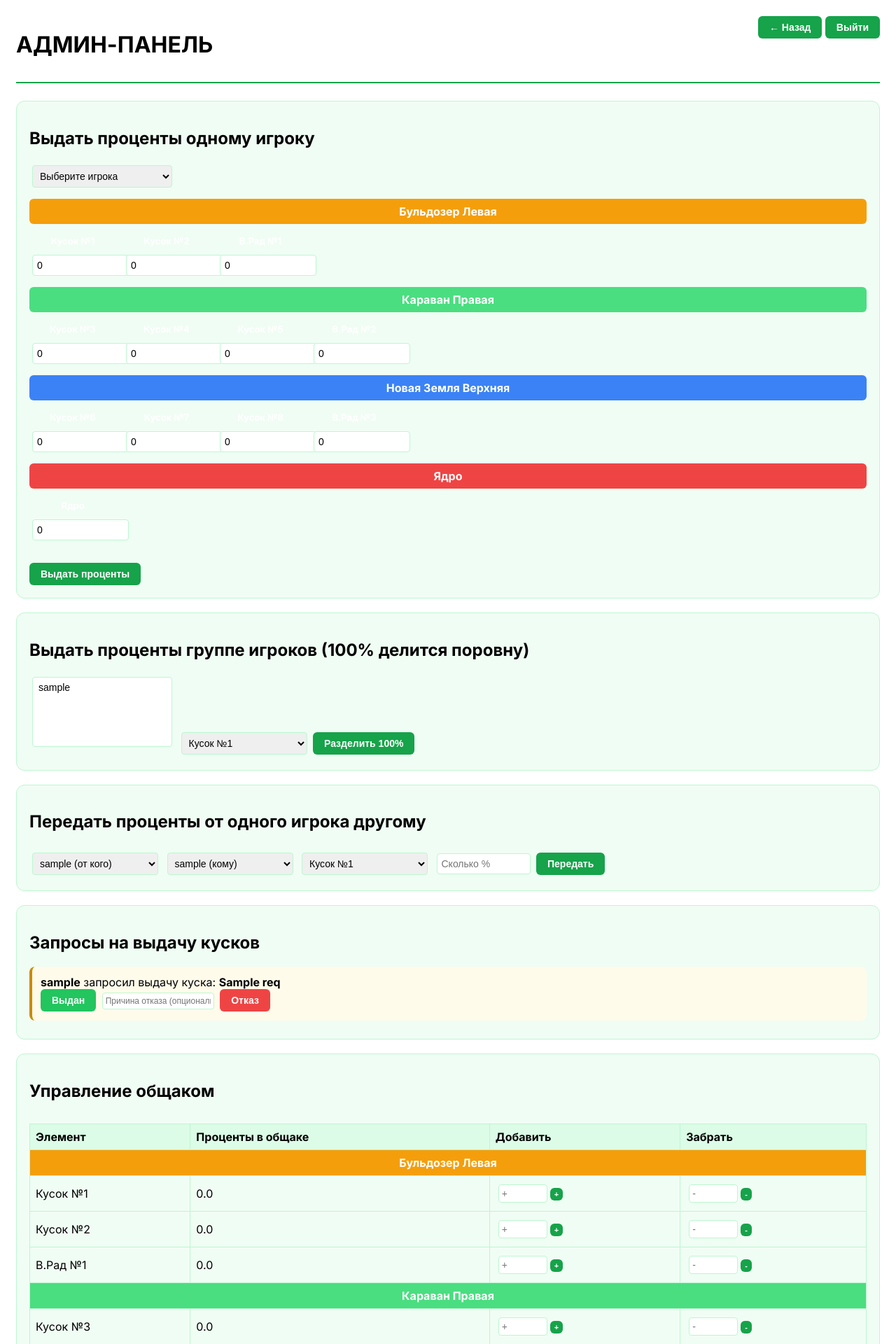
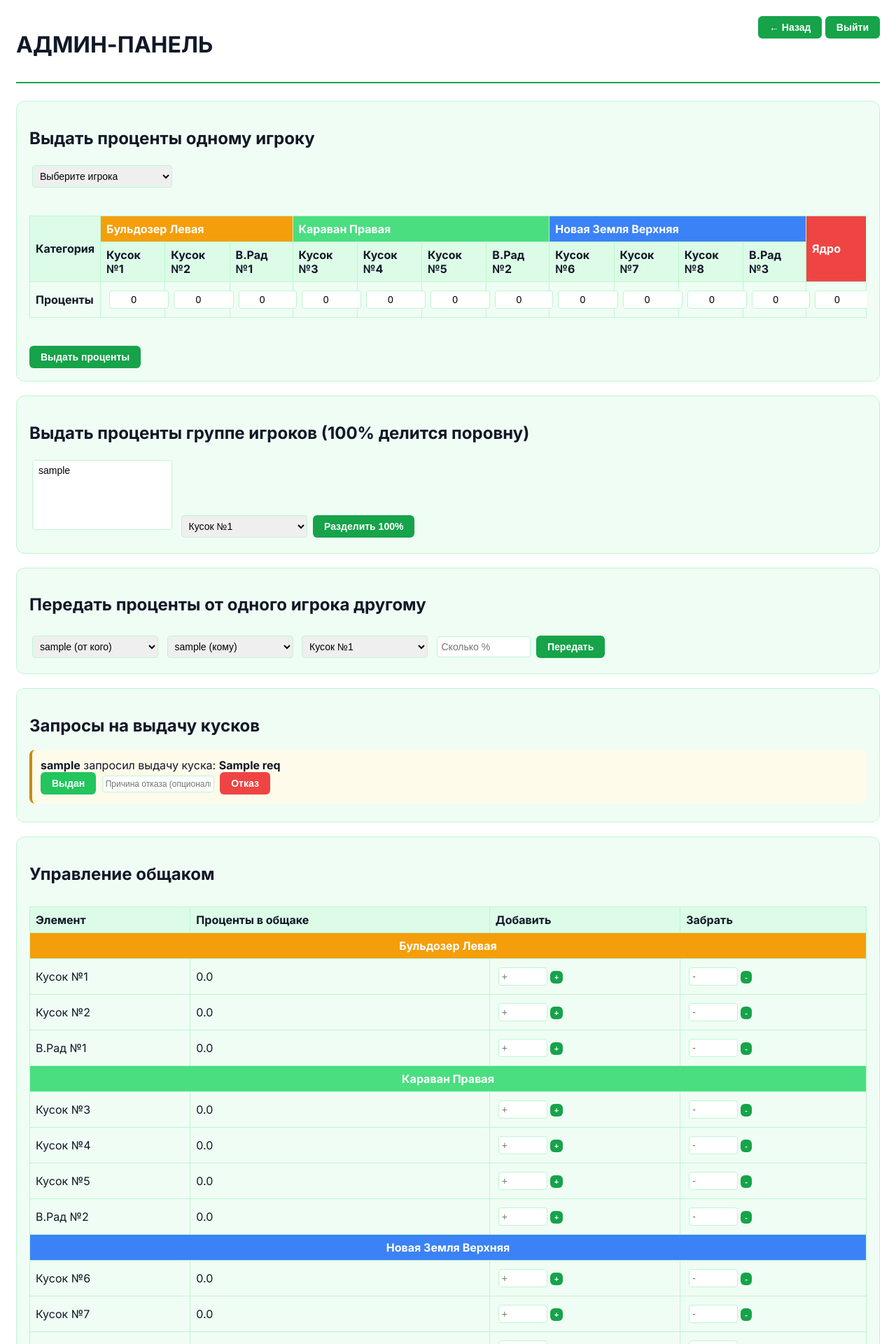
Before and after one commit to volifnap123-lgtm/brazzers-clan2, a Flask app: template templates/admin_panel.html in a window 1280 px wide. Shown: the top 1920 px of the page at 70% size. Run offline with Flask 3, Linux system fonts and the light colour scheme; the template is opened without the code that fills it: most values are stand-ins (such as "Sample title", 1, 10 or a date in 2020).

Commit message:
Update admin_panel.html

```diff
--- a/templates/admin_panel.html
+++ b/templates/admin_panel.html
@@ -77,9 +77,6 @@
             font-size: 13px;
             padding: 4px;
             border-radius: 4px;
-            color: white;
-            font-weight: bold;
-            text-align: center;
         }
         .cat-bulldozer { background: var(--bulldozer); color: white; }
         .cat-caravan { background: var(--caravan); color: white; }
@@ -146,94 +143,60 @@
 <div class="section">
     <h2>Выдать проценты одному игроку</h2>
     <form method="POST" action="/api/give-percent-single">
-        <select name="user_id" required style="width: 100%; max-width: 200px; padding: 6px;">
+        <select name="user_id" required style="width: 100%; max-width: 200px; padding: 6px; margin-bottom: 16px;">
             <option value="">Выберите игрока</option>
             {% for u in users %}
                 <option value="{{ u.id }}">{{ u.username }}</option>
             {% endfor %}
         </select>
 
-        <!-- Бульдозер Левая -->
-        <div style="background: var(--bulldozer); color: white; font-weight: bold; padding: 8px; margin: 12px 0; border-radius: 6px; text-align: center;">
-            Бульдозер Левая
+        <div class="table-container">
+            <table>
+                <thead>
+                    <tr>
+                        <th rowspan="2">Категория</th>
+                        <th colspan="3" style="background: var(--bulldozer); color: white;">Бульдозер Левая</th>
+                        <th colspan="4" style="background: var(--caravan); color: white;">Караван Правая</th>
+                        <th colspan="4" style="background: var(--newland); color: white;">Новая Земля Верхняя</th>
+                        <th rowspan="2" style="background: var(--core); color: white;">Ядро</th>
+                    </tr>
+                    <tr>
+                        <th>Кусок №1</th>
+                        <th>Кусок №2</th>
+                        <th>В.Рад №1</th>
+                        <th>Кусок №3</th>
+                        <th>Кусок №4</th>
+                        <th>Кусок №5</th>
+                        <th>В.Рад №2</th>
+                        <th>Кусок №6</th>
+                        <th>Кусок №7</th>
+                        <th>Кусок №8</th>
+                        <th>В.Рад №3</th>
+                    </tr>
+                </thead>
+                <tbody>
+                    <tr>
+                        <td><strong>Проценты</strong></td>
+                        <td><input type="number" step="0.1" name="chunk1" value="0" style="width: 100%; padding: 4px; text-align: center;"></td>
+                        <td><input type="number" step="0.1" name="chunk2" value="0" style="width: 100%; padding: 4px; text-align: center;"></td>
+                        <td><input type="number" step="0.1" name="vr1" value="0" style="width: 100%; padding: 4px; text-align: center;"></td>
+                        <td><input type="number" step="0.1" name="chunk3" value="0" style="width: 100%; padding: 4px; text-align: center;"></td>
+                        <td><input type="number" step="0.1" name="chunk4" value="0" style="width: 100%; padding: 4px; text-align: center;"></td>
+                        <td><input type="number" step="0.1" name="chunk5" value="0" style="width: 100%; padding: 4px; text-align: center;"></td>
+                        <td><input type="number" step="0.1" name="vr2" value="0" style="width: 100%; padding: 4px; text-align: center;"></td>
+                        <td><input type="number" step="0.1" name="chunk6" value="0" style="width: 100%; padding: 4px; text-align: center;"></td>
+                        <td><input type="number" step="0.1" name="chunk7" value="0" style="width: 100%; padding: 4px; text-align: center;"></td>
+                        <td><input type="number" step="0.1" name="chunk8" value="0" style="width: 100%; padding: 4px; text-align: center;"></td>
+                        <td><input type="number" step="0.1" name="vr3" value="0" style="width: 100%; padding: 4px; text-align: center;"></td>
+                        <td><input type="number" step="0.1" name="core" value="0" style="width: 100%; padding: 4px; text-align: center;"></td>
+                    </tr>
+                </tbody>
+            </table>
         </div>
-        <div class="chunk-grid">
-            <div class="chunk-item">
-                <label class="cat-bulldozer">Кусок №1</label>
-                <input type="number" step="0.1" name="chunk1" value="0">
-            </div>
-            <div class="chunk-item">
-                <label class="cat-bulldozer">Кусок №2</label>
-                <input type="number" step="0.1" name="chunk2" value="0">
-            </div>
-            <div class="chunk-item">
-                <label class="cat-bulldozer">В.Рад №1</label>
-                <input type="number" step="0.1" name="vr1" value="0">
-            </div>
-        </div>
-
-        <!-- Караван Правая -->
-        <div style="background: var(--caravan); color: white; font-weight: bold; padding: 8px; margin: 12px 0; border-radius: 6px; text-align: center;">
-            Караван Правая
-        </div>
-        <div class="chunk-grid">
-            <div class="chunk-item">
-                <label class="cat-caravan">Кусок №3</label>
-                <input type="number" step="0.1" name="chunk3" value="0">
-            </div>
-            <div class="chunk-item">
-                <label class="cat-caravan">Кусок №4</label>
-                <input type="number" step="0.1" name="chunk4" value="0">
-            </div>
-            <div class="chunk-item">
-                <label class="cat-caravan">Кусок №5</label>
-                <input type="number" step="0.1" name="chunk5" value="0">
-            </div>
-            <div class="chunk-item">
-                <label class="cat-caravan">В.Рад №2</label>
-                <input type="number" step="0.1" name="vr2" value="0">
-            </div>
-        </div>
-
-        <!-- Новая Земля Верхняя -->
-        <div style="background: var(--newland); color: white; font-weight: bold; padding: 8px; margin: 12px 0; border-radius: 6px; text-align: center;">
-            Новая Земля Верхняя
-        </div>
-        <div class="chunk-grid">
-            <div class="chunk-item">
-                <label class="cat-newland">Кусок №6</label>
-                <input type="number" step="0.1" name="chunk6" value="0">
-            </div>
-            <div class="chunk-item">
-                <label class="cat-newland">Кусок №7</label>
-                <input type="number" step="0.1" name="chunk7" value="0">
-            </div>
-            <div class="chunk-item">
-                <label class="cat-newland">Кусок №8</label>
-                <input type="number" step="0.1" name="chunk8" value="0">
-            </div>
-            <div class="chunk-item">
-                <label class="cat-newland">В.Рад №3</label>
-                <input type="number" step="0.1" name="vr3" value="0">
-            </div>
-        </div>
-
-        <!-- Ядро -->
-        <div style="background: var(--core); color: white; font-weight: bold; padding: 8px; margin: 12px 0; border-radius: 6px; text-align: center;">
-            Ядро
-        </div>
-        <div class="chunk-grid">
-            <div class="chunk-item">
-                <label class="cat-core">Ядро</label>
-                <input type="number" step="0.1" name="core" value="0">
-            </div>
-        </div>
-
         <button class="btn" type="submit" style="margin-top: 16px;">Выдать проценты</button>
     </form>
 </div>
 
-<!-- Остальной код без изменений -->
 <!-- Выдать проценты группе -->
 <div class="section">
     <h2>Выдать проценты группе игроков (100% делится поровну)</h2>
@@ -517,9 +480,7 @@ function applyTheme() {
                 font-size: 13px;
                 padding: 4px;
                 border-radius: 4px;
-                color: white;
-                font-weight: bold;
-                text-align: center;
+                color: #e2e8f0;
             }
             .chunk-item input {
                 width: 100%;
@@ -559,7 +520,7 @@ function applyTheme() {
                 --green-100: #dcfce7;
                 --green-50: #f0fdf4;
                 --white: #ffffff;
-                --gray-909: #111827;
+                --gray-900: #111827;
                 --border-color: #bbf7d0;
                 --red-border: #ef4444;
                 --bulldozer: #f59e0b;
@@ -623,9 +584,6 @@ function applyTheme() {
                 font-size: 13px;
                 padding: 4px;
                 border-radius: 4px;
-                color: white;
-                font-weight: bold;
-                text-align: center;
             }
             .chunk-item input {
                 width: 100%;
```
